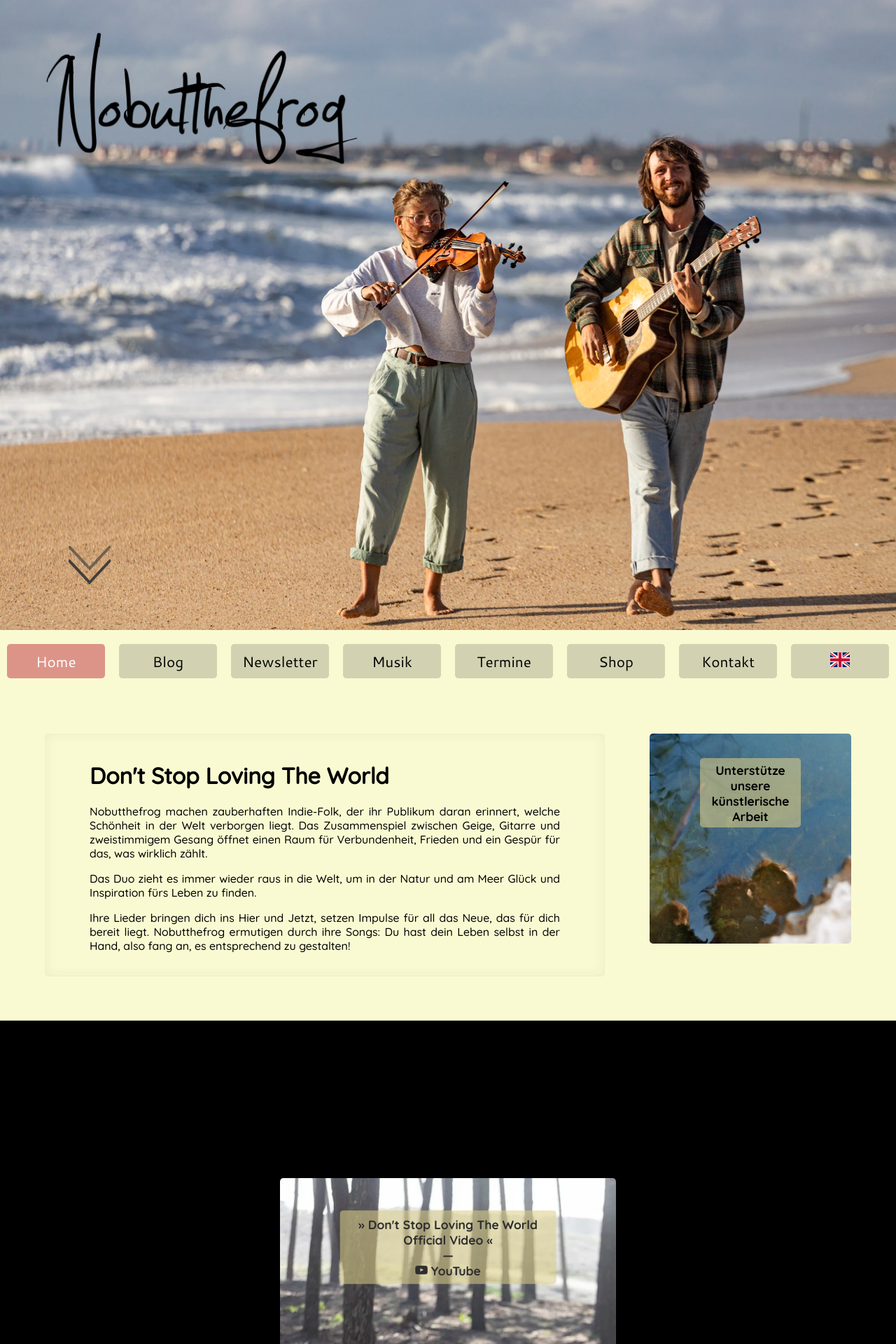
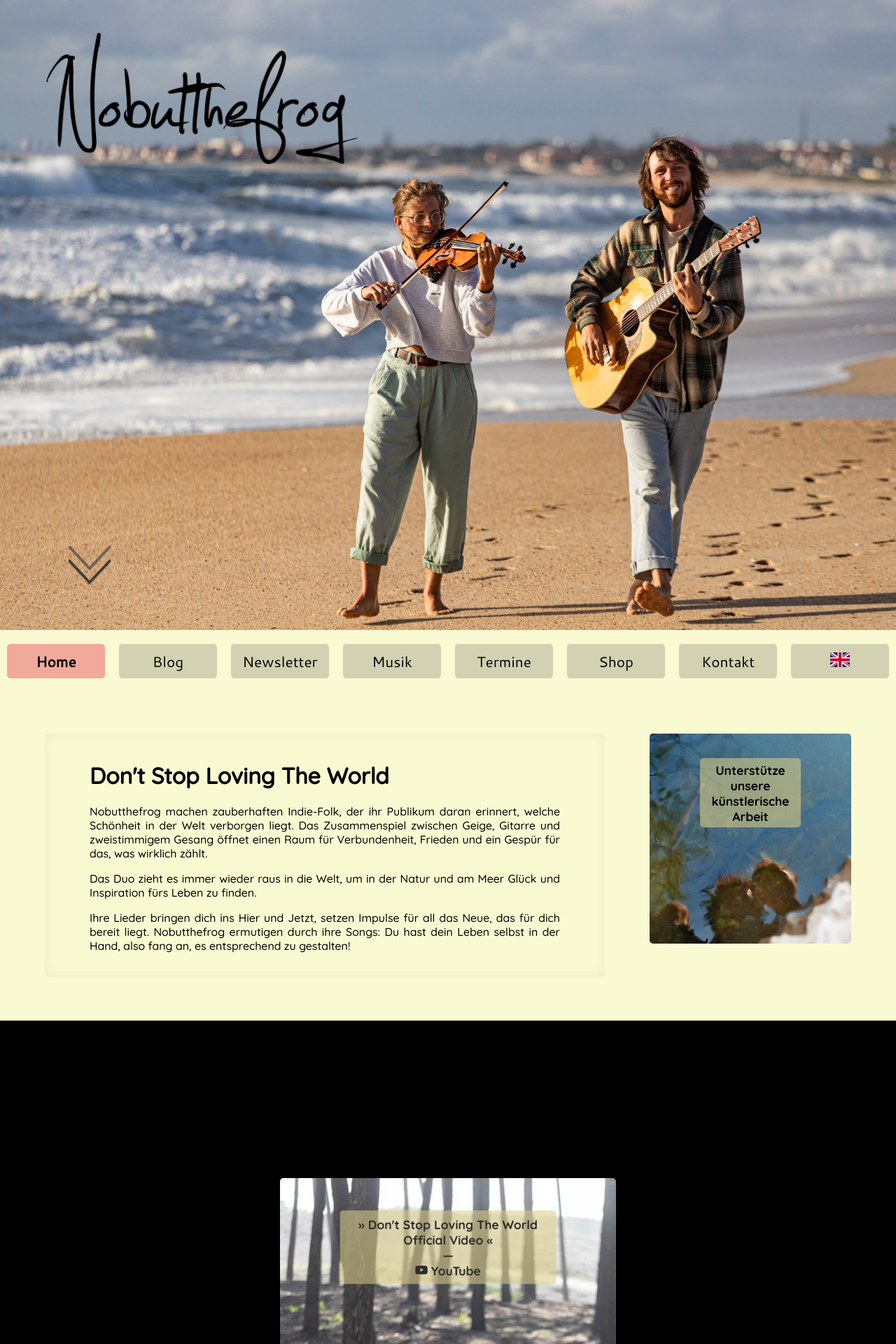
Before and after one commit to chrisongthb/nobutthefrog-com, a Jekyll site: the page built from source/index.md, in a window 1280 px wide. Shown: the top 1920 px of the page at 70% size. Built offline with Jekyll 4.4.1, drawn with Linux system fonts in a browser that asks for light colours.

Commit message:
Improve contrast

```diff
--- a/source/assets/style/main.css
+++ b/source/assets/style/main.css
@@ -116,8 +116,8 @@ body {
 }
 
 .topnav a.active {
-  background-color: #DC9489;
-  color: white;
+  background-color: #F1A99C;
+  font-weight: bolder;
 }
 
 .topnav #menu-icon {
```
